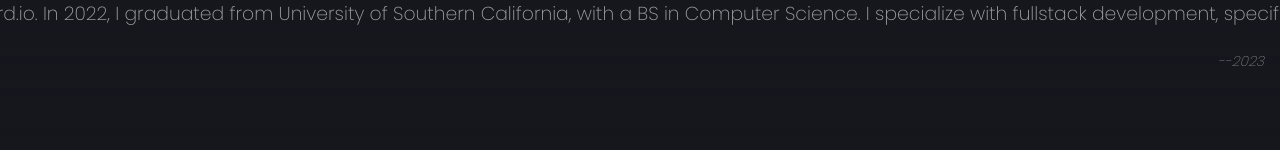
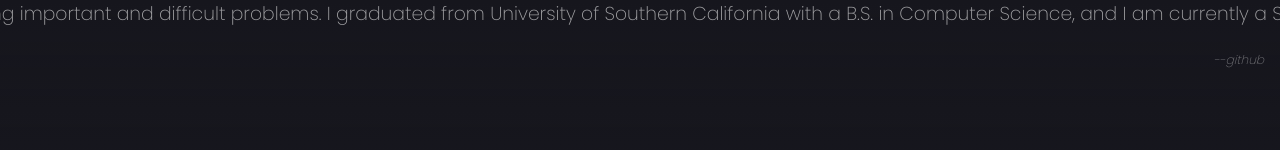
Before and after one commit to moses-lee/personal-site, a Next.js app: page / in a window 1280 px wide. Shown: the top 150 px of the page. Built offline with nearby package versions, Linux system fonts and the light colour scheme.

Commit message:
Edit more content

```diff
--- a/app/page.tsx
+++ b/app/page.tsx
@@ -13,13 +13,14 @@ export default function App() {
   const headerText: string = useMemo(() => {
     const txt = Object.keys(content.tabs).map((tab) => {
       return content.tabs[tab as TabTitle]
-        .map((cell, idx) => {
+        .map((cell) => {
           return (
             (cell.header || "") +
-            (cell.header && cell.subheader ? " " : "") +
+            (cell.header ? " " : "") +
             (cell.subheader || "") +
-            (cell.subheader && cell.paragraph ? " " : "") +
-            (cell.paragraph || "")
+            (cell.subheader ? " " : "") +
+            (cell.paragraph || "") +
+            (cell.paragraph ? " " : "")
           );
         })
         .join(" ");
@@ -47,9 +48,15 @@ export default function App() {
         <div ref={ref}>
           <BottomTabs setTab={setTab} currentTab={tab} />
         </div>
-        <div className="absolute text-grey text-[0.875rem] p-4 font-extralight top-0 right-0 mt-[2.175rem] italic">
-          --2023
-        </div>
+
+        <a
+          href="https://github.com/moses-lee/personal-site"
+          rel="noopener noreferrer"
+          target="_blank"
+          className="absolute text-grey text-[0.765rem] p-4 font-extralight top-0 right-0 mt-[2.175rem] italic"
+        >
+          --github
+        </a>
       </div>
       <ContentContainer tab={tab} />
     </div>
--- a/components/SocialIcons.tsx
+++ b/components/SocialIcons.tsx
@@ -1,6 +1,5 @@
 import { content } from "@/data/content";
 import Image from "next/image";
-import Link from "next/link";
 
 type Props = {
   className?: string;
@@ -9,7 +8,7 @@ export function SocialIcons({ className }: Props) {
   return (
     <div className={`flex flex-cols gap-12 items-center justify-center ${className}`}>
       {Object.keys(content.socials).map((social) => (
-        <Link
+        <a
           key={social}
           href={content.socials[social].url}
           rel="noopener noreferrer"
@@ -22,7 +21,7 @@ export function SocialIcons({ className }: Props) {
             width={28}
             height={28}
           />
-        </Link>
+        </a>
       ))}
     </div>
   );
--- a/components/content/Cell.tsx
+++ b/components/content/Cell.tsx
@@ -20,9 +20,14 @@ export function Cell({ cellContent }: { cellContent: CellContent }) {
         {(cellContent.header || cellContent.subheader) && (
           <div>
             {cellContent.header && (
-              <div className={`font-medium text-[1.15rem] text-light-grey}`}>
-                <a href={cellContent.link}> {cellContent.header}</a>
-              </div>
+              <a
+                rel="noopener noreferrer"
+                className={`font-medium text-[1.15rem] text-light-grey}`}
+                target="_blank"
+                href={cellContent.link}
+              >
+                {cellContent.header}
+              </a>
             )}
             {cellContent.subheader && (
               <div className="text-light-grey text-[0.875rem] italic">
--- a/data/content.ts
+++ b/data/content.ts
@@ -17,23 +17,18 @@ export type Socials = Record<
 >;
 
 export type Content = {
-  intro: string;
   tabs: Record<TabTitle, CellContent[]>;
   socials: Socials;
 };
 
 export const content: Content = {
-  intro:
-    "hello, my name is moses lee. i am a fullstack engineer. created in 2023.",
   tabs: {
     about: [
       {
-        header: "hi, i'm moses.",
-        paragraph: `Currently, I am a software engineer at Courtyard.io.
-        In 2022, I graduated from University of Southern California, with a BS in Computer Science.
-        I specialize with fullstack development, specifically with anything that deals with TypeScript, Python, and Golang.
-
-        Learning new things and building impactful products inspire me.`,
+        header: "Hi, I'm moses.",
+        paragraph: `I am a self-taught developer who loves tackling important and difficult problems.
+        I graduated from University of Southern California with a B.S. in Computer Science, and I am currently a Software Engineer at Courtyard.io.
+        Although I specialize in fullstack development, I am always striving to learn new cutting edge technologies.`,
         image:
           "https://pbs.twimg.com/profile_images/1623458254436302849/3Dpd5W0T_400x400.jpg",
       },
@@ -67,21 +62,26 @@ export const content: Content = {
       {
         header: "Amazon",
         subheader:
-          "Software Development Engineer Intern (Alexa AI) | May 2021- Aug 2021",
+          "Software Development Engineer Intern (Alexa AI) | May 2021 - Aug 2021",
         link: "https://www.amazon.com",
       },
     ],
 
     skills: [
-      {
-        header: "Languages",
-        subheader: "TypeScript, Python, Golang, Java, C++, C, SQL, HTML/CSS",
-      },
-      {
-        header: "Frameworks and Tools",
-        subheader:
-          "React, Next.js, Cypress, Jest, Node.js, Fiber, Three.js, PostgreSQL, GraphQL, Android, iOS, Flask, MYSQL, AWS, Google Cloud, Docker",
-      },
+      // {
+      //   header: "Languages",
+      //   subheader: "TypeScript, Python, Golang, Java, C++, C, SQL, HTML/CSS",
+      // },
+      // {
+      //   header: "Frameworks and Tools",
+      //   subheader:
+      //     "React, Next.js, Fiber, Cypress, Jest, Node.js, Three.js, PostgreSQL, GraphQL, Android, iOS, Flask, MYSQL, AWS, Google Cloud, Docker",
+      // },
+      // {
+      //   header: "Interests",
+      //   subheader:
+      //     "artificial Intelligence, Quantum, entrepreneurship, philosophy, travel",
+      // },
     ],
   },
   socials: {
```
